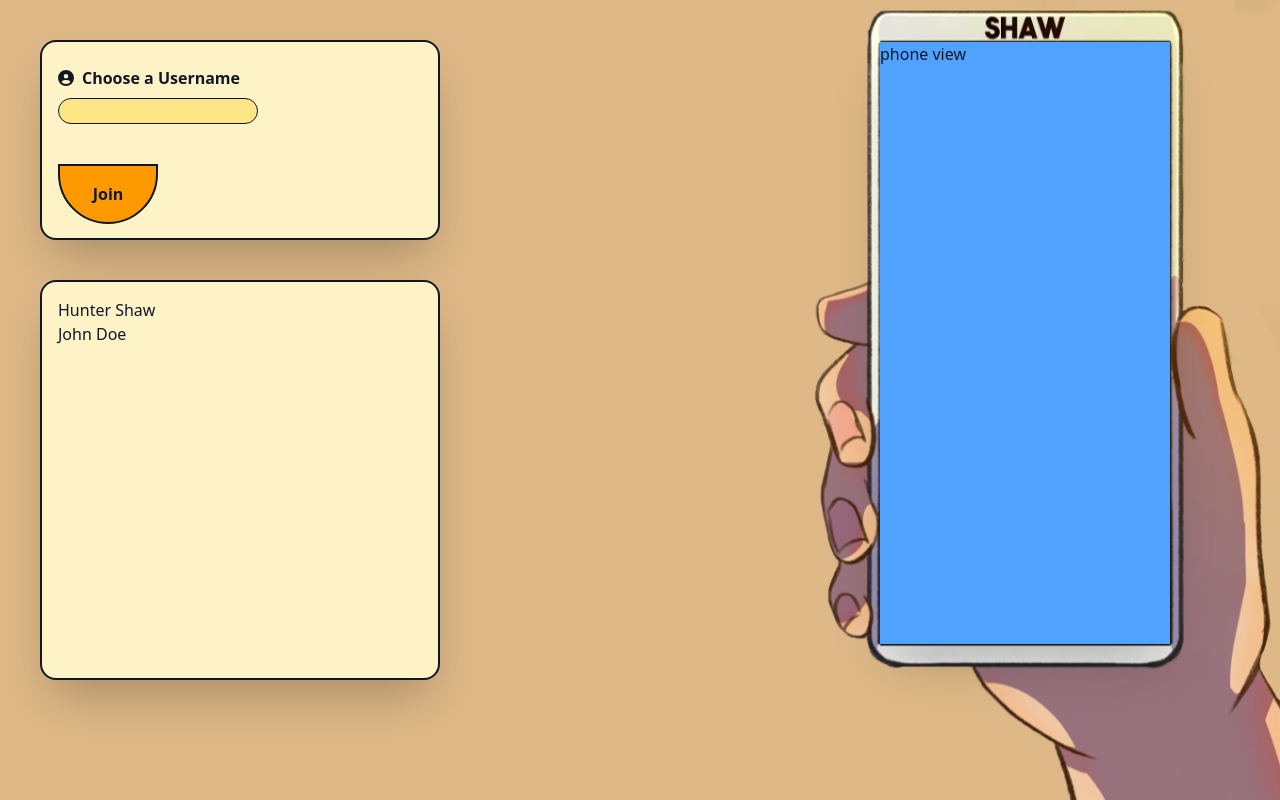
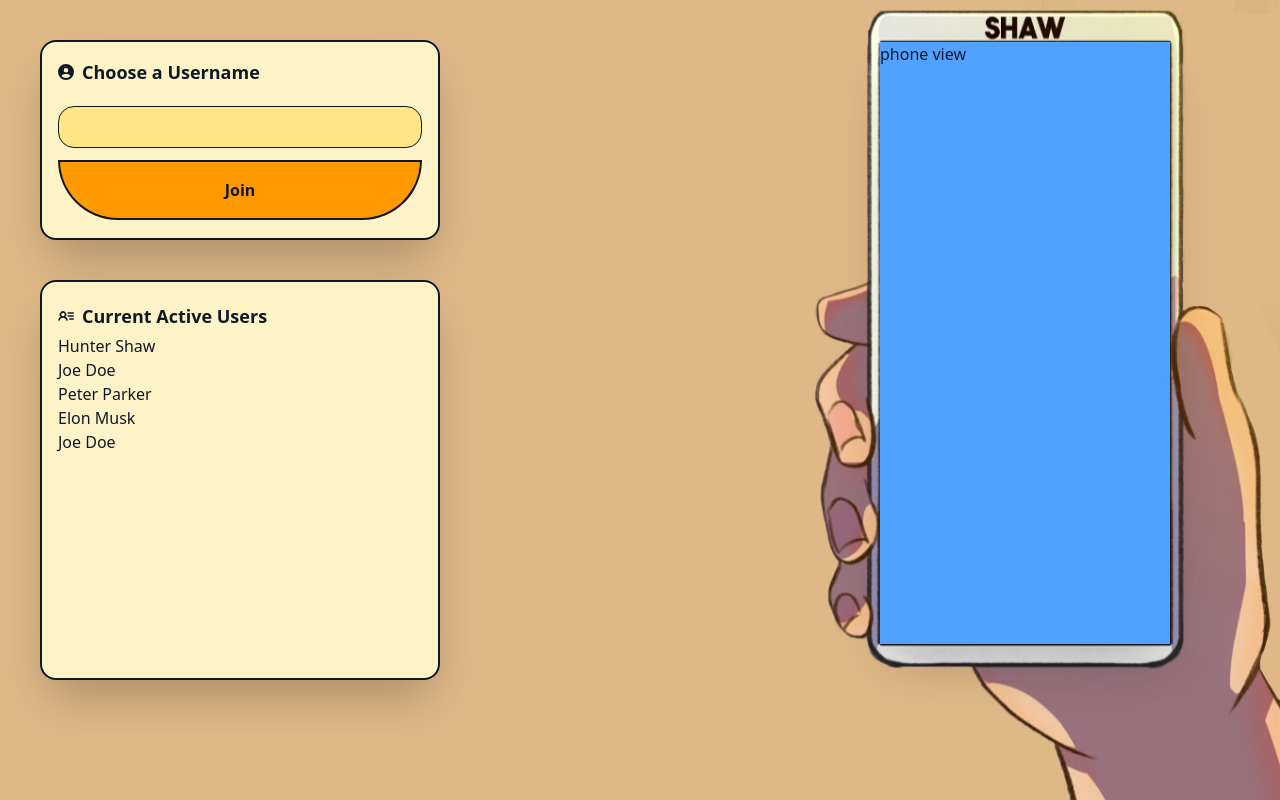
Before and after one commit to Kasador/hunterstevenshaw-chat-io, a React (Vite) app: page / in a window 1280 px wide. Built offline with nearby package versions, Linux system fonts and the light colour scheme.

Commit message:
Updated UI/UX & README.md.

```diff
--- a/src/components/ListOfUsers.tsx
+++ b/src/components/ListOfUsers.tsx
@@ -1,8 +1,19 @@
+import { PiUserListBold } from "react-icons/pi";
+
 export default function ListOfUsers() {
     return (
         <section className="h-100 w-100 bg-amber-100 border-2 shadow-2xl rounded-2xl p-4 m-10">
-            <h1>Hunter Shaw</h1>
-            <h1>John Doe</h1>
+            <div className="flex items-center">
+                <PiUserListBold />
+                <h1 className="font-extrabold px-2 py-1 text-lg">Current Active Users</h1>
+            </div>
+            <ol>
+                <li>Hunter Shaw</li>
+                <li>Joe Doe</li>
+                <li>Peter Parker</li>
+                <li>Elon Musk</li>
+                <li>Joe Doe</li>
+            </ol>
         </section>
     )
 }
--- a/src/components/User.tsx
+++ b/src/components/User.tsx
@@ -3,13 +3,13 @@ import { FaCircleUser } from "react-icons/fa6";
 export default function User() {
     return (
         <section className="h-50 w-100 bg-amber-100 border-2 shadow-2xl rounded-2xl p-4 m-10 flex flex-col">
-            <div className="flex items-center my-2">
+            <div className="flex items-center">
             <FaCircleUser />
-            <label className="font-extrabold px-2">Choose a Username</label>
+            <label className="font-extrabold px-2 text-lg">Choose a Username</label>
             </div>
-            <input type="text" className="w-50 bg-amber-200 border-1 rounded-2xl"/>
+            <input type="text" className="w-91 bg-amber-200 border-1 rounded-2xl p-2 mt-5"/>
                 {/* <input type="submit" value="Submit" /> */}
-            <button type="button" className="font-extrabold my-10 p-4 w-25 bg-amber-500 border-2 rounded-b-full cursor-pointer">Join</button>
+            <button type="button" className="font-extrabold my-3 p-4 bg-amber-500 border-2 rounded-b-full cursor-pointer hover:bg-amber-400 hover:shadow-2xl duration-200 ease-in-out">Join</button>
         </section>
     )
 }
```
Also changed, not shown: 1 other file (tests, documents, lock files or other folders).
